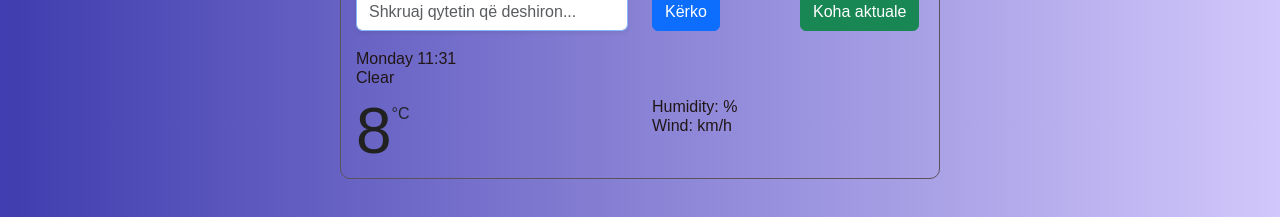
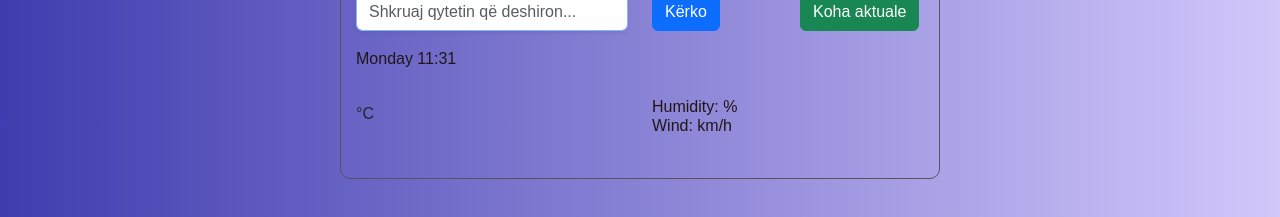
Before and after one commit to BesimMustafi/Project-weatherNow, a plain HTML site: page index.html in a window 1280 px wide. Shown: the part 133-350 px from the top of the page. Drawn offline with nearby package versions, Linux system fonts and the light colour scheme; no server answers.

Commit message:
small changes in HTML

```diff
--- a/index.html
+++ b/index.html
@@ -53,13 +53,13 @@
         <h1 id="city"></h1>
         <ul>
           <li id="date"></li>
-          <li id="description">Clear</li>
+          <li id="description"></li>
         </ul>
         <div class="row">
           <div class="col-6">
             <div class="clearfix">
               <div class="float-left">
-                <span class="temperature" id="temperature">8</span
+                <span class="temperature" id="temperature"></span
                 ><span class="units">°C</span>
               </div>
             </div>
```
